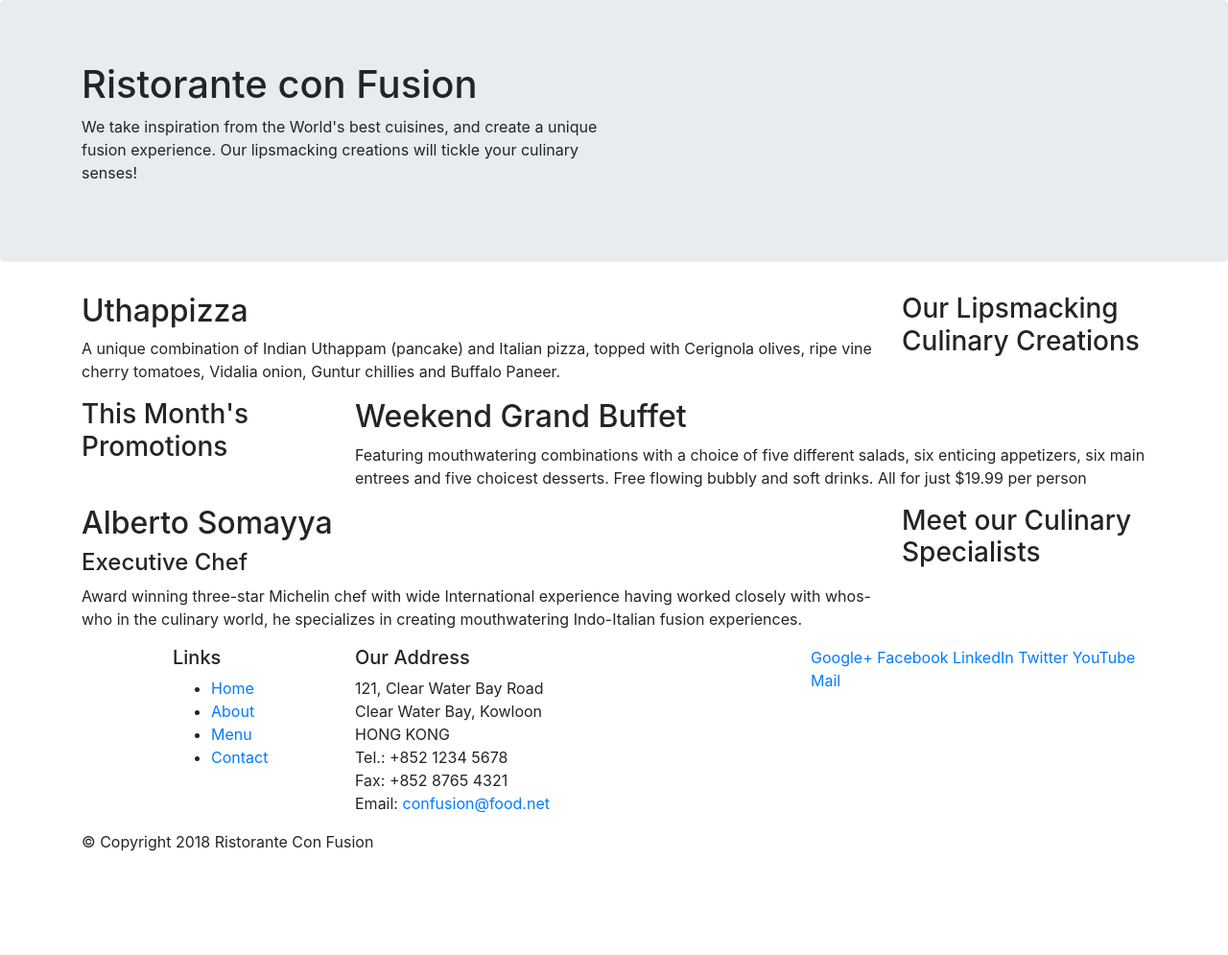
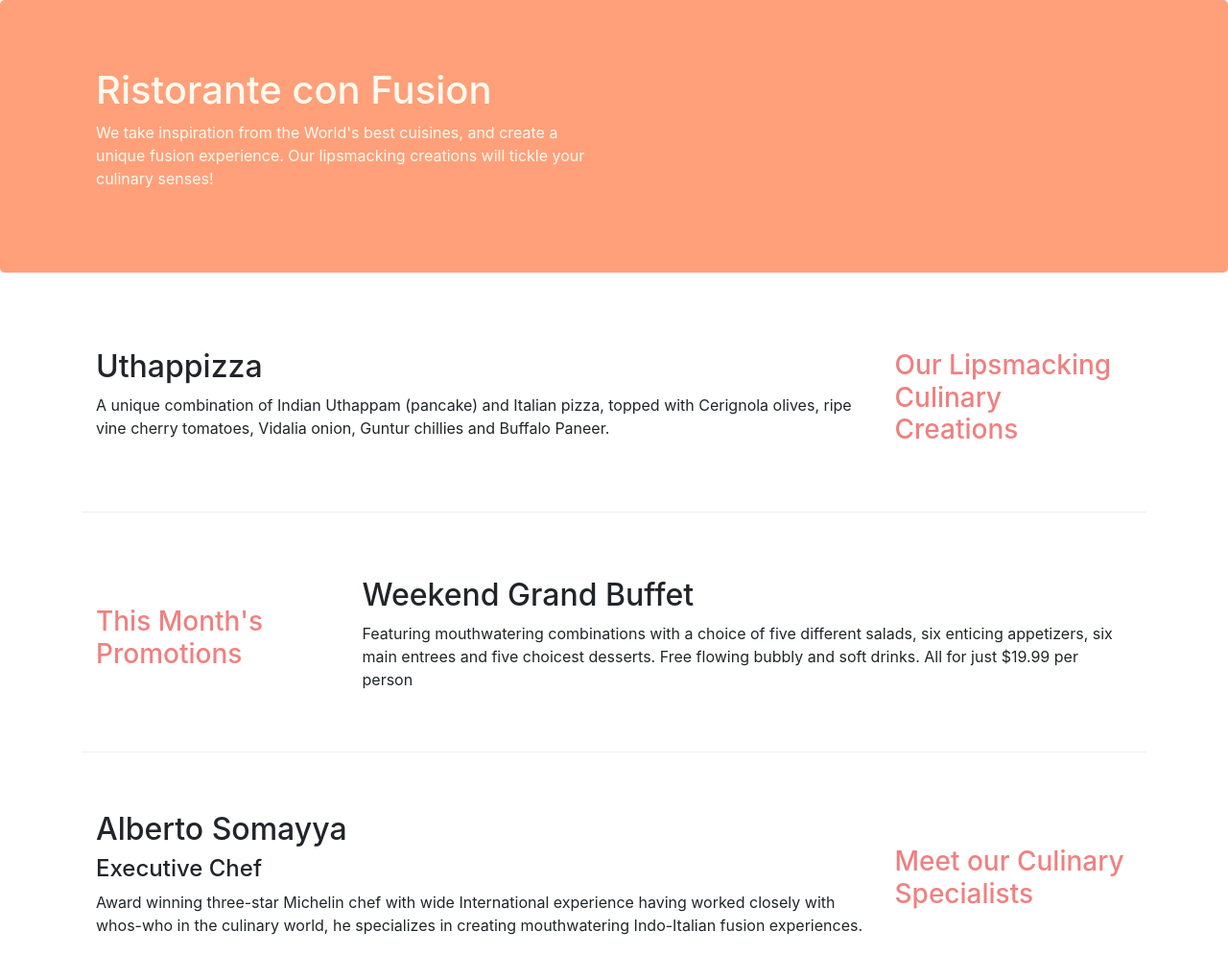
Before and after one commit to SezalVerma/conFusion, a website: page index.html in a window 1280 px wide. Shown: the top 995 px of the page at 96% size. Before the commit the page ends 905 px from the top, so only its background shows below. Drawn offline with nearby package versions, Linux system fonts and the light colour scheme.

Commit message:
Bootstrap Grid Part2

```diff
--- /dev/null
+++ b/css/styles.css
@@ -0,0 +1,35 @@
+.row-header{
+    margin : 0px auto;
+    padding : 0px auto
+}
+
+.row-content{
+    margin : 0px auto;
+    padding : 50px 0px 30px 0px;
+    border-bottom : 1px ridge;
+    min-height : 250px
+
+}
+
+.footer{
+    background-color : lightcyan;
+    margin : 0px auto;
+    padding : 20px 0px 20px 0px
+}
+
+.jumbotron{
+    margin:0px auto;
+    padding : 70px 30px 70px 30px;
+    background-color:lightsalmon;
+    color:floralwhite
+}
+
+.address{
+    font-size: 80%;
+    color: black;
+    margin:0px
+}
+
+h3{
+    color: lightcoral
+}
--- a/index.html
+++ b/index.html
@@ -9,6 +9,9 @@
 
      <!-- Bootstrap CSS -->
      <link rel="stylesheet" href="node_modules/bootstrap/dist/css/bootstrap.min.css">
+
+     <link rel="stylesheet" href="css/styles.css">
+
     <title>Ristorante Con Fusion</title>
 </head>
 
@@ -16,19 +19,19 @@
 
     <header class = "jumbotron">
         <div class="container">
-            <div class="row">
+            <div class="row row-header">
                 <div class="col-12 col-sm-6">
                     <h1>Ristorante con Fusion</h1>
                     <p>We take inspiration from the World's best cuisines, and create a unique fusion experience. Our lipsmacking creations will tickle your culinary senses!</p>
                 </div>
-                <div class="row col-12 col-sm-12">
+                <div class="col-12 col-sm">
                 </div>
             </div>
         </div>
     </header>
 
     <div class="container">
-        <div class="row">
+        <div class="row row-content align-items-center">
             <div class="col-12 col-sm-4 order-sm-last col-md-3">
                 <h3>Our Lipsmacking Culinary Creations</h3>
             </div>
@@ -39,7 +42,7 @@
         </div>
 
 
-        <div class="row">
+        <div class="row row-content align-items-center">
             <div  class="col-12 col-sm-4 col-md-3">
                 <h3>This Month's Promotions</h3>
             </div>
@@ -49,7 +52,7 @@
             </div>
         </div>
 
-        <div class="row">
+        <div class="row row-content align-items-center">
             <div  class="col-12 col-sm-4 order-sm-last col-md-3">
                 <h3>Meet our Culinary Specialists</h3>
             </div>
@@ -61,21 +64,21 @@
         </div>
     </div>
 
-    <footer>
+    <footer class="footer">
         <div class="container">
             <div class="row" >
                 <div  class="col-4 offset-1 col-sm-2">
                     <h5>Links</h5>
-                    <ul>
+                    <ul class="list-unstyled">
                         <li><a href="#">Home</a></li>
                         <li><a href="#">About</a></li>
                         <li><a href="#">Menu</a></li>
                         <li><a href="#">Contact</a></li>
                     </ul>
                 </div>
-                <div  class="col-7 col-sm-5">
+                <div  class=" col-7 col-sm-5 text-center">
                     <h5>Our Address</h5>
-                    <address>
+                    <address class="address ">
 		              121, Clear Water Bay Road<br>
 		              Clear Water Bay, Kowloon<br>
 		              HONG KONG<br>
@@ -84,8 +87,8 @@
 		              Email: <a href="mailto:confusion@food.net">confusion@food.net</a>
 		           </address>
                 </div>
-                <div  class="col-12 col-sm-4">
-                    <div>
+                <div  class="col-12 col-sm-4 align-self-center">
+                    <div class=" text-center">
                         <a href="http://google.com/+">Google+</a>
                         <a href="http://www.facebook.com/profile.php?id=">Facebook</a>
                         <a href="http://www.linkedin.com/in/">LinkedIn</a>
@@ -95,8 +98,8 @@
                     </div>
                 </div>
            </div>
-           <div class="row">
-                <div class="col-auto justify-content-center">
+           <div class="row justify-content-center">
+                <div>
                     <p>© Copyright 2018 Ristorante Con Fusion</p>
                 </div>
            </div>
```
